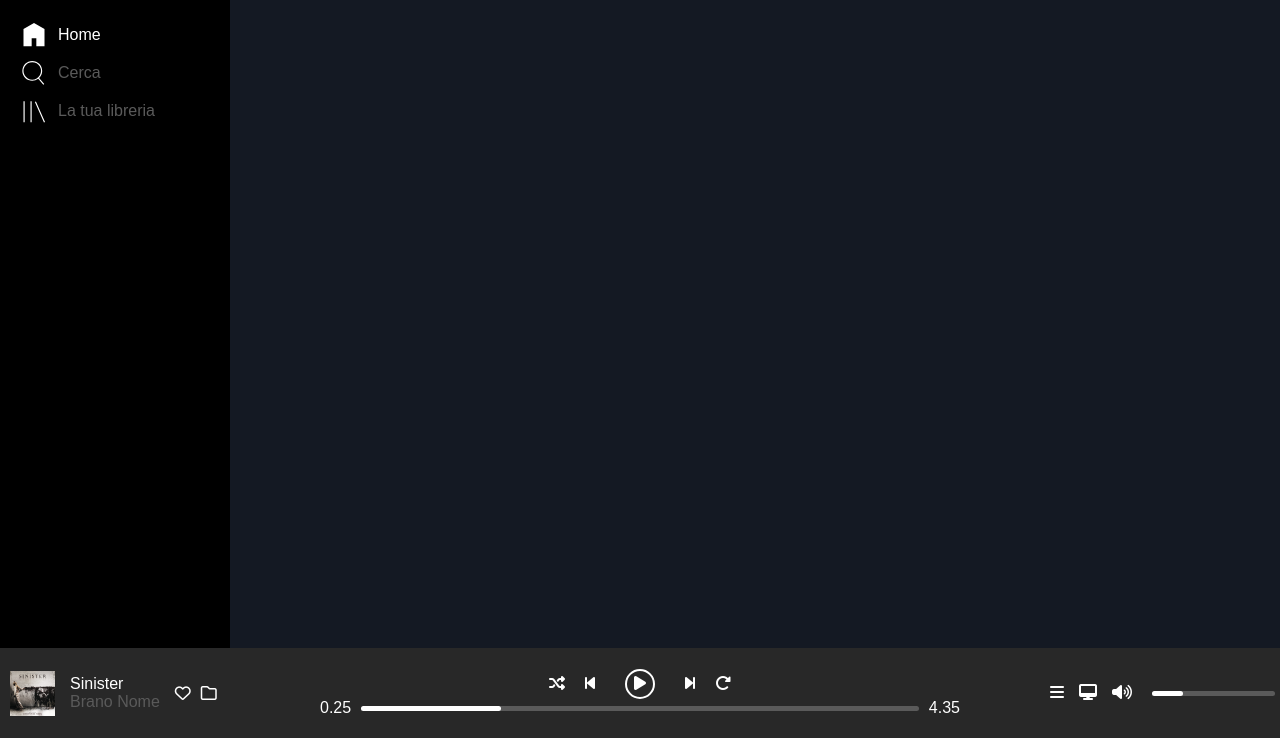
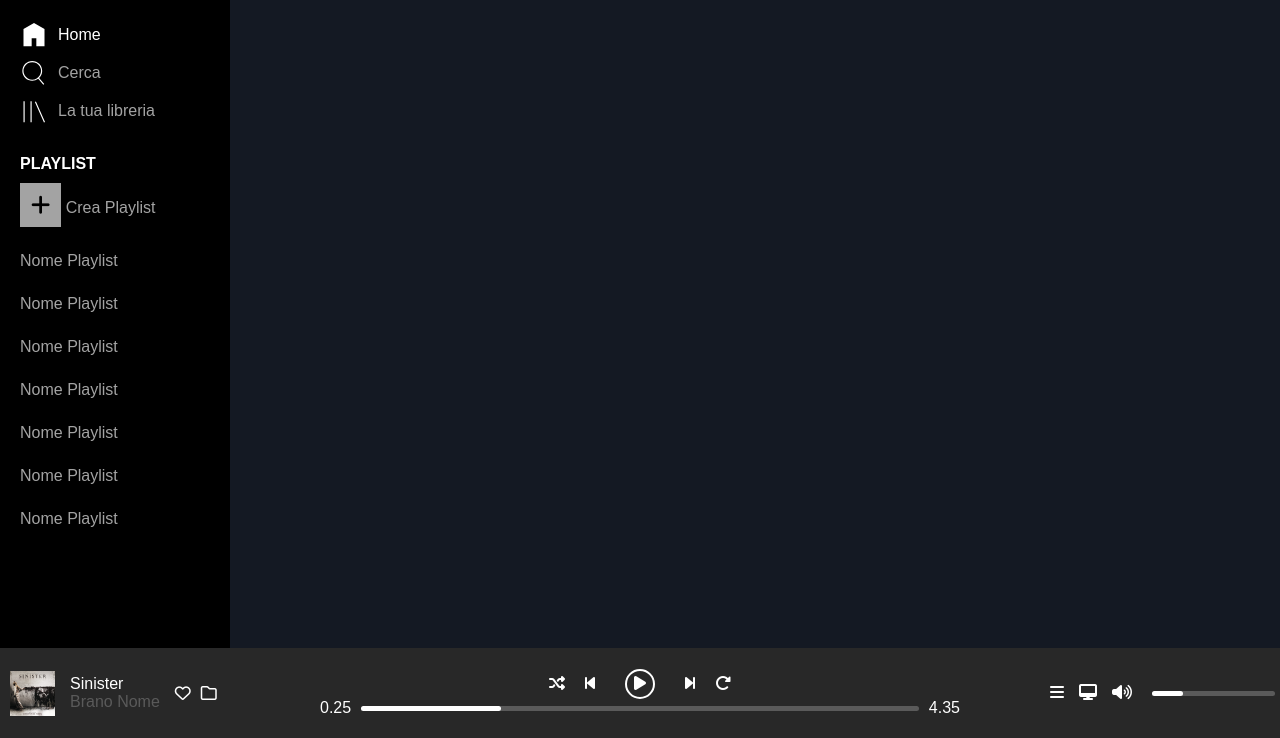
Before and after one commit to Ste79ITA/html-css-spotifyweb, a plain HTML site: page index.html in a window 1280 px wide. Shown: the part 62-800 px from the top of the page. Drawn offline with Linux system fonts and the light colour scheme.

Commit message:
Added playlist component to sidebar

```diff
--- a/CSS/style.css
+++ b/CSS/style.css
@@ -96,6 +96,7 @@ a {
   --grey-text: #282828;
   --time-bar-dark: #5a5a5a;
   --time-bar-light: #c1c1c1;
+  --sidebar-text-grey: #a3a3a3;
   --highlight: #adff30;
   --white: #ffffff;
   --black: #000000;
@@ -200,7 +201,28 @@ span {
 
 .search,
 .library {
-  color: var(--time-bar-dark);
+  color: var(--sidebar-text-grey);
+}
+
+/* PLAYLIST */
+
+.sidebar__container.playlist {
+  color: var(--sidebar-text-grey);
+  gap: 25px;
+  margin-top: 10px;
+  display: none;
+}
+
+.playlist-title {
+  color: var(--white);
+  margin-bottom: -15px;
+}
+
+.sidebar__container.playlist i {
+  background-color: var(--sidebar-text-grey);
+  color: var(--black);
+  padding: 11px;
+  font-size: 22px;
 }
 
 /* PLAYER BAR */
@@ -346,6 +368,10 @@ span {
   span {
     display: inline-block;
   }
+
+  .sidebar__container.playlist {
+    display: flex;
+  }
 }
 
 /* Large devices */
--- a/index.html
+++ b/index.html
@@ -35,7 +35,20 @@
               <span>La tua libreria</span>
             </div>
           </div>
-          <div class="sidebar__container playlist"></div>
+          <div class="sidebar__container playlist flex column">
+            <h4 class="playlist-title">PLAYLIST</h4>
+            <div>
+              <i class="fa-solid fa-plus"></i>
+              <span>Crea Playlist</span>
+            </div>
+            <div class="playlist-item">Nome Playlist</div>
+            <div class="playlist-item">Nome Playlist</div>
+            <div class="playlist-item">Nome Playlist</div>
+            <div class="playlist-item">Nome Playlist</div>
+            <div class="playlist-item">Nome Playlist</div>
+            <div class="playlist-item">Nome Playlist</div>
+            <div class="playlist-item">Nome Playlist</div>
+          </div>
           <div class="sidebar__container user"></div>
         </div>
         <div class="viewport">
```
